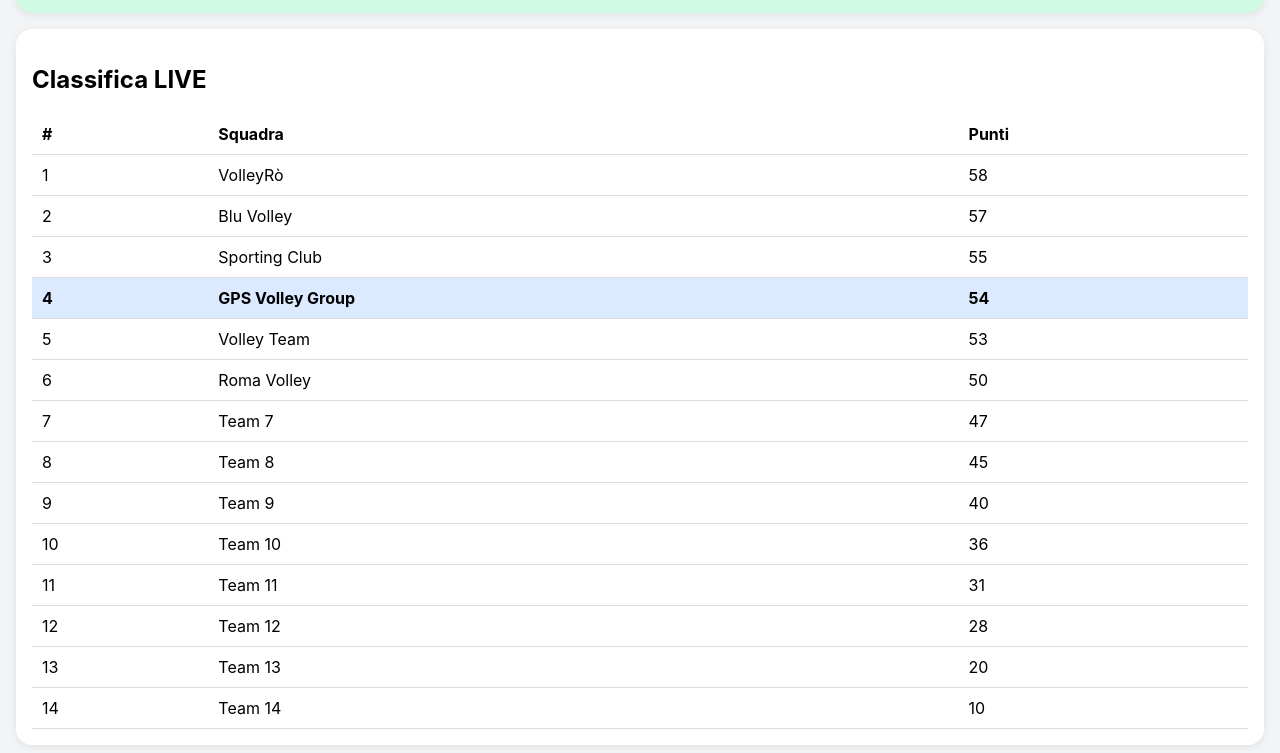
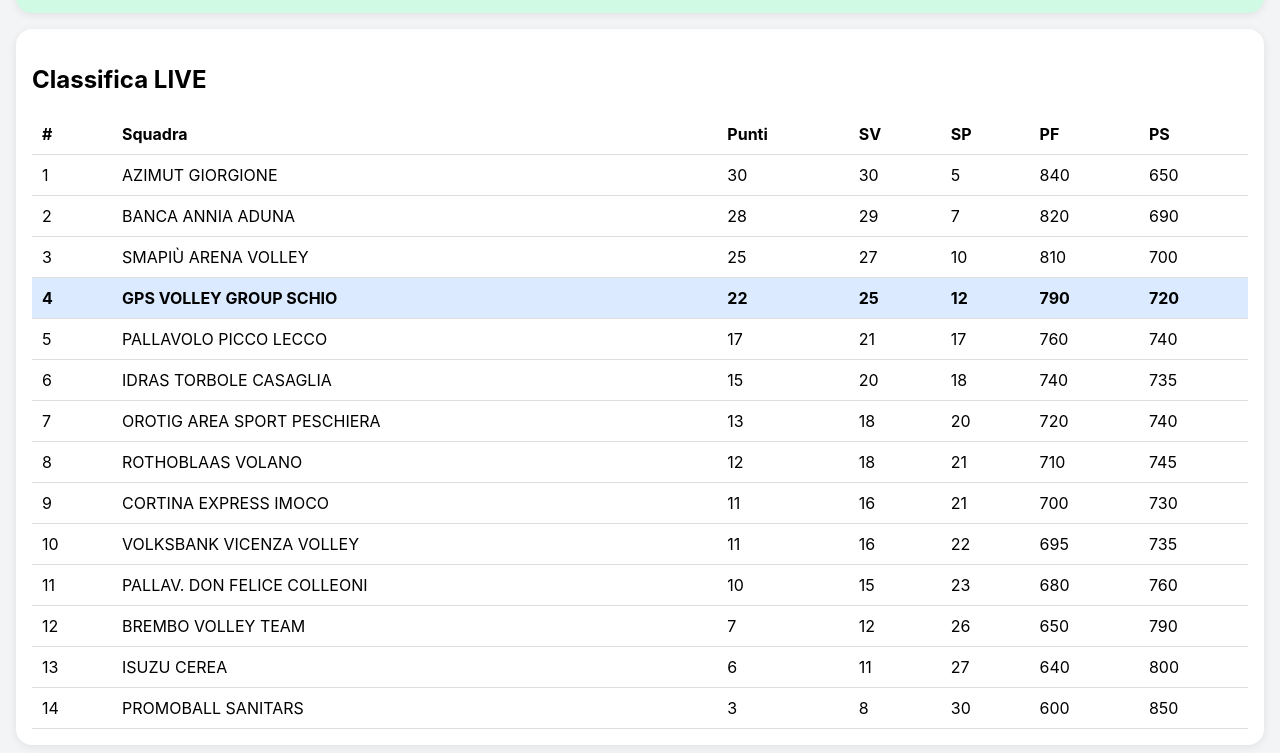
Before and after one commit to PilotMatt26/Volley-live, a plain HTML site: page index.html in a window 1280 px wide. Shown: the part 261-1014 px from the top of the page. Drawn offline with Linux system fonts and the light colour scheme; no server answers.

Commit message:
Update index.html

```diff
--- a/index.html
+++ b/index.html
@@ -42,6 +42,10 @@
 <th>#</th>
 <th>Squadra</th>
 <th>Punti</th>
+<th>SV</th>
+<th>SP</th>
+<th>PF</th>
+<th>PS</th>
 </tr>
 </thead>
 <tbody id='tbody'></tbody>
@@ -53,20 +57,35 @@
 <script>
 
 let standings = [
-{team:"VolleyRò",pts:58},
-{team:"Blu Volley",pts:57},
-{team:"Sporting Club",pts:55},
-{team:"GPS Volley Group",pts:54},
-{team:"Volley Team",pts:53},
-{team:"Roma Volley",pts:50},
-{team:"Team 7",pts:47},
-{team:"Team 8",pts:45},
-{team:"Team 9",pts:40},
-{team:"Team 10",pts:36},
-{team:"Team 11",pts:31},
-{team:"Team 12",pts:28},
-{team:"Team 13",pts:20},
-{team:"Team 14",pts:10}
+
+{team:"AZIMUT GIORGIONE",pts:30,sv:30,sp:5,pf:840,ps:650},
+
+{team:"BANCA ANNIA ADUNA",pts:28,sv:29,sp:7,pf:820,ps:690},
+
+{team:"SMAPIÙ ARENA VOLLEY",pts:25,sv:27,sp:10,pf:810,ps:700},
+
+{team:"GPS VOLLEY GROUP SCHIO",pts:22,sv:25,sp:12,pf:790,ps:720},
+
+{team:"PALLAVOLO PICCO LECCO",pts:17,sv:21,sp:17,pf:760,ps:740},
+
+{team:"IDRAS TORBOLE CASAGLIA",pts:15,sv:20,sp:18,pf:740,ps:735},
+
+{team:"OROTIG AREA SPORT PESCHIERA",pts:13,sv:18,sp:20,pf:720,ps:740},
+
+{team:"ROTHOBLAAS VOLANO",pts:12,sv:18,sp:21,pf:710,ps:745},
+
+{team:"CORTINA EXPRESS IMOCO",pts:11,sv:16,sp:21,pf:700,ps:730},
+
+{team:"VOLKSBANK VICENZA VOLLEY",pts:11,sv:16,sp:22,pf:695,ps:735},
+
+{team:"PALLAV. DON FELICE COLLEONI",pts:10,sv:15,sp:23,pf:680,ps:760},
+
+{team:"BREMBO VOLLEY TEAM",pts:7,sv:12,sp:26,pf:650,ps:790},
+
+{team:"ISUZU CEREA",pts:6,sv:11,sp:27,pf:640,ps:800},
+
+{team:"PROMOBALL SANITARS",pts:3,sv:8,sp:30,pf:600,ps:850}
+
 ];
 
 function render(){
@@ -88,6 +107,10 @@
 <td>${i+1}</td>
 <td>${t.team}</td>
 <td>${t.pts}</td>
+<td>${t.sv}</td>
+<td>${t.sp}</td>
+<td>${t.pf}</td>
+<td>${t.ps}</td>
 `;
 
 tbody.appendChild(tr);
```
